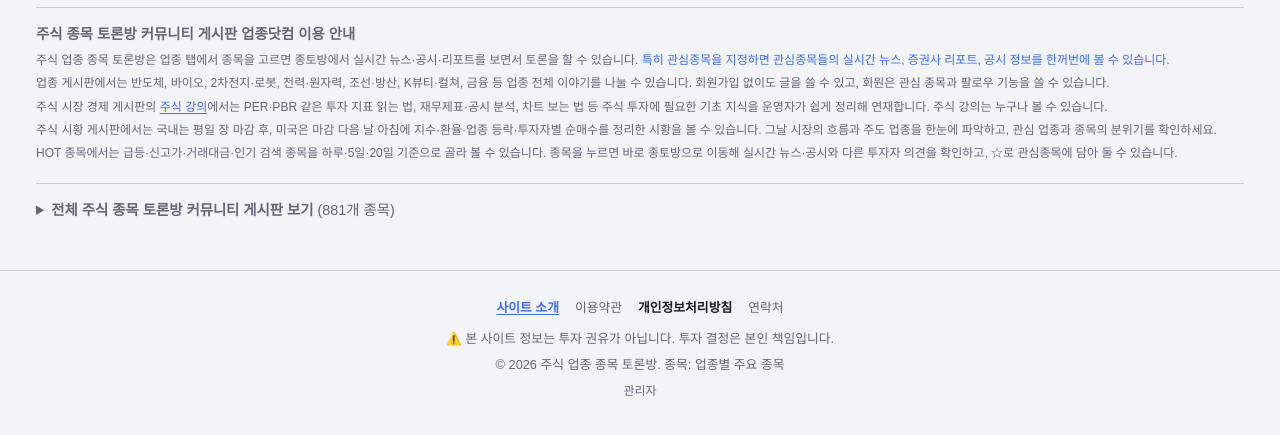
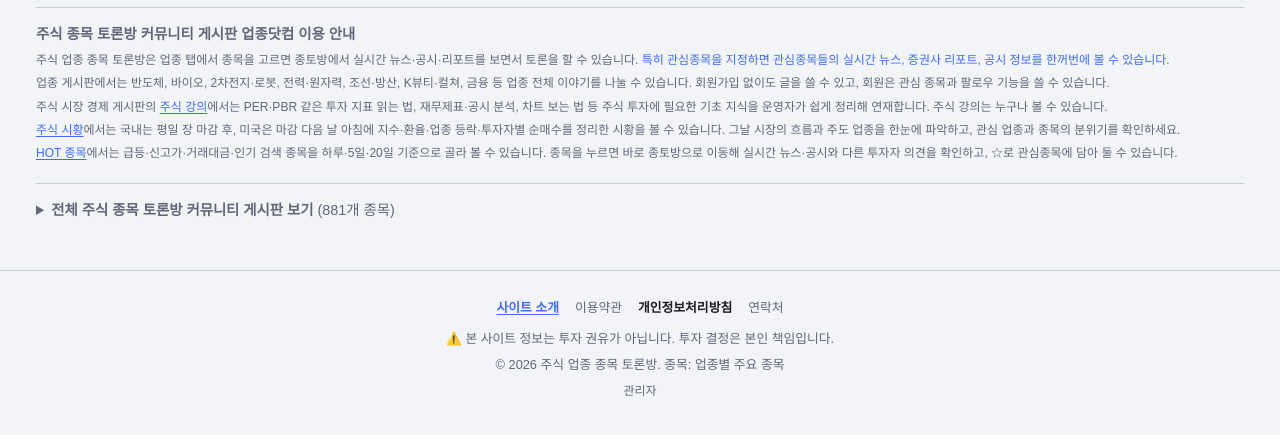
Before and after one commit to pyourang-design/stock-discussion-community, a plain HTML site: page index.html in a window 1280 px wide. Shown: the part 2190-2625 px from the top of the page. Drawn offline with Linux system fonts and the light colour scheme; no server answers.

Commit message:
소개글 주식 시황·HOT 종목을 링크로 변경
Co-Authored-By: Claude Sonnet 5.5 <noreply@anthropic.com>

```diff
--- a/index.html
+++ b/index.html
@@ -120,8 +120,8 @@
     <p>주식 업종 종목 토론방은 업종 탭에서 종목을 고르면 종토방에서 실시간 뉴스·공시·리포트를 보면서 토론을 할 수 있습니다. <span class="guide-hl">특히 관심종목을 지정하면 관심종목들의 실시간 뉴스, 증권사 리포트, 공시 정보를 한꺼번에 볼 수 있습니다.</span></p>
     <p>업종 게시판에서는 반도체, 바이오, 2차전지·로봇, 전력·원자력, 조선·방산, K뷰티·컬쳐, 금융 등 업종 전체 이야기를 나눌 수 있습니다. 회원가입 없이도 글을 쓸 수 있고, 회원은 관심 종목과 팔로우 기능을 쓸 수 있습니다.</p>
     <p>주식 시장 경제 게시판의 <a class="guide-column-link" href="/column" data-act="columnLink">주식 강의</a>에서는 PER·PBR 같은 투자 지표 읽는 법, 재무제표·공시 분석, 차트 보는 법 등 주식 투자에 필요한 기초 지식을 운영자가 쉽게 정리해 연재합니다. 주식 강의는 누구나 볼 수 있습니다.</p>
-    <p>주식 시황 게시판에서는 국내는 평일 장 마감 후, 미국은 마감 다음 날 아침에 지수·환율·업종 등락·투자자별 순매수를 정리한 시황을 볼 수 있습니다. 그날 시장의 흐름과 주도 업종을 한눈에 파악하고, 관심 업종과 종목의 분위기를 확인하세요.</p>
-    <p>HOT 종목에서는 급등·신고가·거래대금·인기 검색 종목을 하루·5일·20일 기준으로 골라 볼 수 있습니다. 종목을 누르면 바로 종토방으로 이동해 실시간 뉴스·공시와 다른 투자자 의견을 확인하고, ☆로 관심종목에 담아 둘 수 있습니다.</p>
+    <p><a class="guide-column-link" href="/sihwang" data-act="columnLink" data-tab="sihwang">주식 시황</a>에서는 국내는 평일 장 마감 후, 미국은 마감 다음 날 아침에 지수·환율·업종 등락·투자자별 순매수를 정리한 시황을 볼 수 있습니다. 그날 시장의 흐름과 주도 업종을 한눈에 파악하고, 관심 업종과 종목의 분위기를 확인하세요.</p>
+    <p><a class="guide-column-link" href="/hot" data-act="openHot">HOT 종목</a>에서는 급등·신고가·거래대금·인기 검색 종목을 하루·5일·20일 기준으로 골라 볼 수 있습니다. 종목을 누르면 바로 종토방으로 이동해 실시간 뉴스·공시와 다른 투자자 의견을 확인하고, ☆로 관심종목에 담아 둘 수 있습니다.</p>
   </section>
 
   <!-- SEO:START (scripts/seo.mjs로 생성) -->
```
